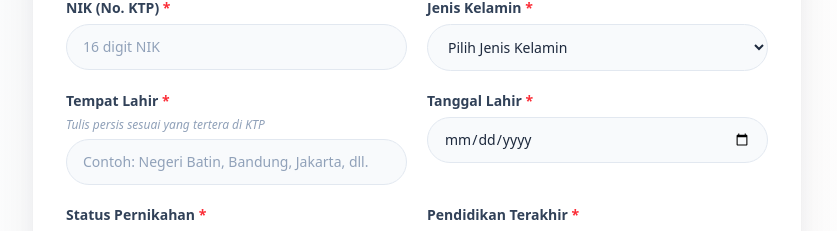
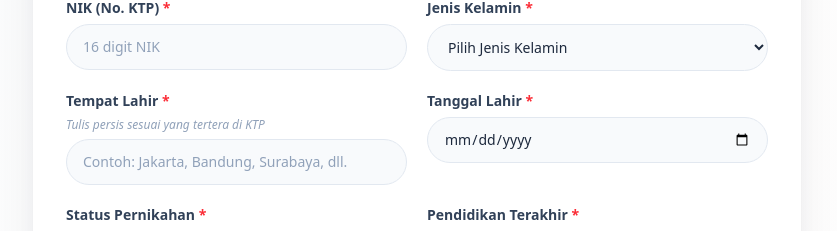
Before and after one commit to devbyrieza/simpeg-alimam, a Next.js app: page /pendataan in a window 1280 px wide. Shown: the part 851-1082 px from the top of the page, without its empty margins (223-1060 px from the left). Built offline with nearby package versions, Linux system fonts and the light colour scheme; no server answers.

Commit message:
fix: tempat lahir placeholder - use neutral city examples

```diff
--- a/src/app/pendataan/page.tsx
+++ b/src/app/pendataan/page.tsx
@@ -363,7 +363,7 @@ export default function PendataanPage() {
                 </Field>
 
                 <Field label="Tempat Lahir" required hint="Tulis persis sesuai yang tertera di KTP" error={errors.tempat_lahir?.message}>
-                  <input {...register("tempat_lahir")} className={inputClass} placeholder="Contoh: Negeri Batin, Bandung, Jakarta, dll." />
+                  <input {...register("tempat_lahir")} className={inputClass} placeholder="Contoh: Jakarta, Bandung, Surabaya, dll." />
                 </Field>
 
                 <Field label="Tanggal Lahir" required error={errors.tanggal_lahir?.message}>
```
